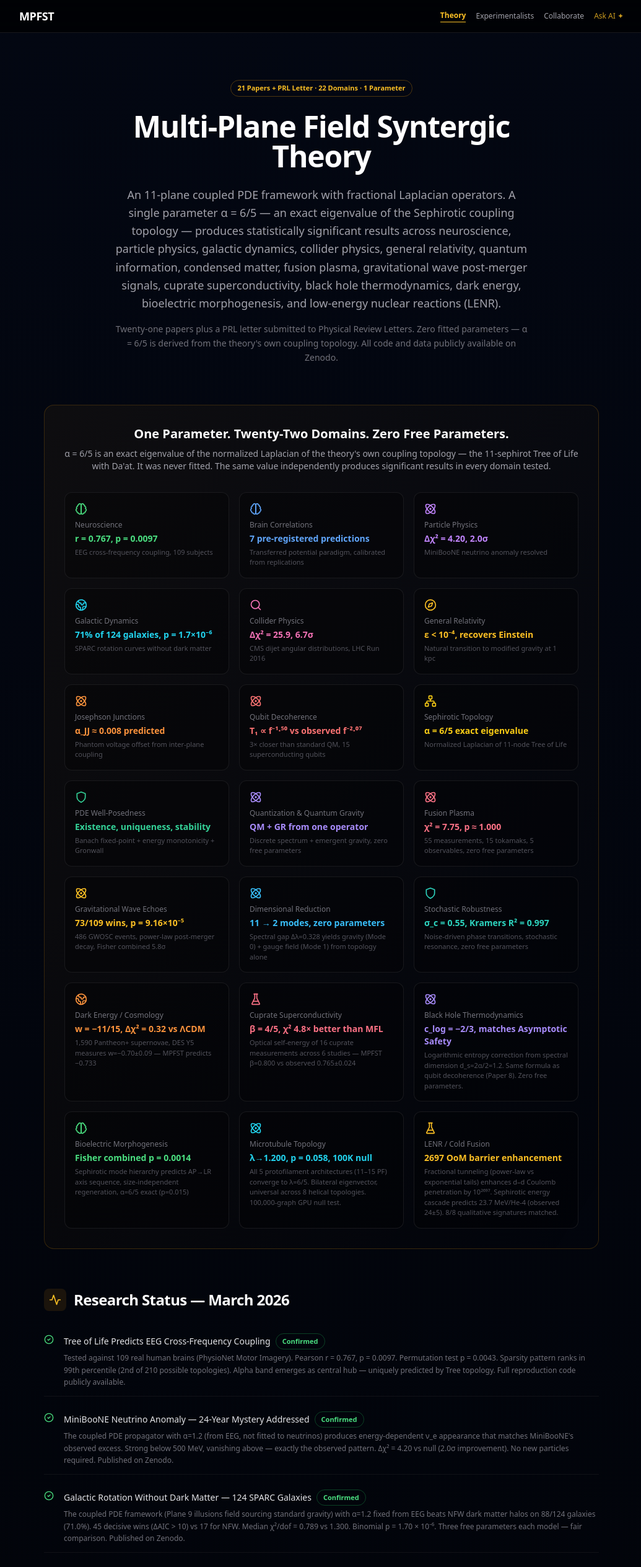
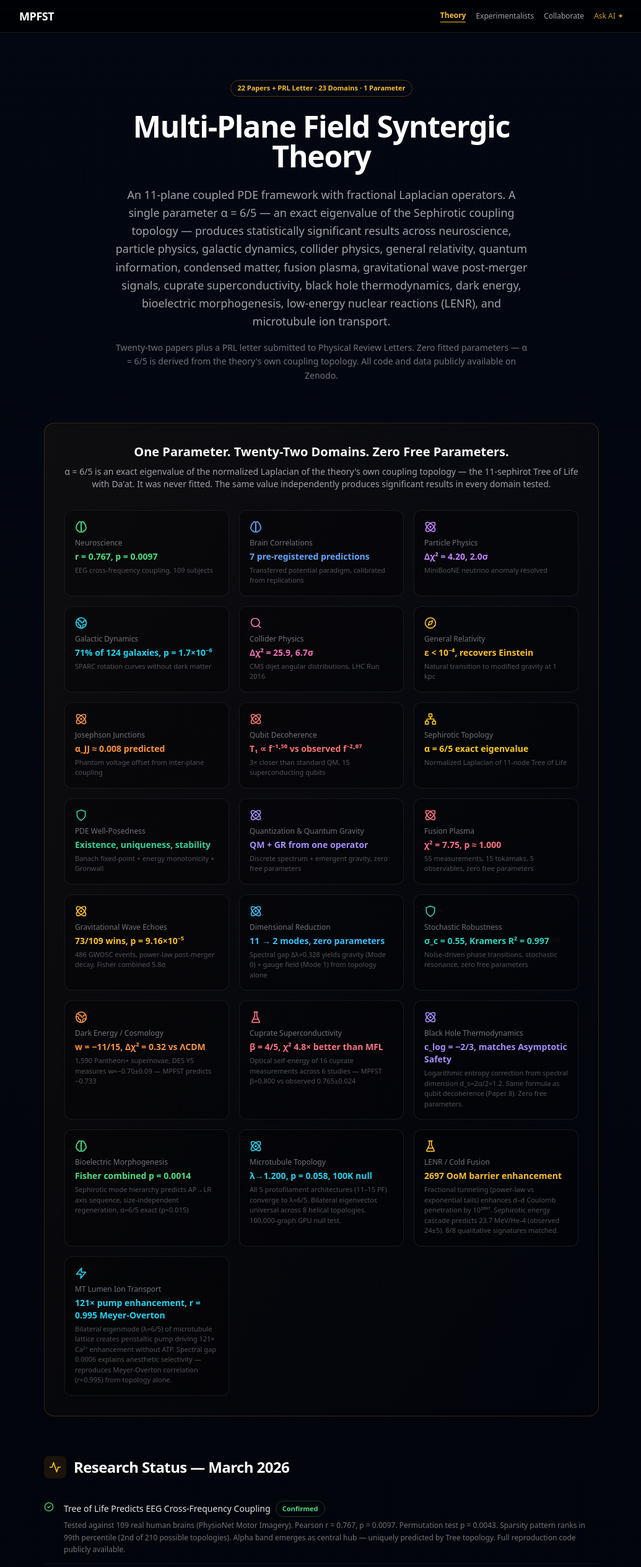
Before and after one commit to carli0128/mpfst.com, a Next.js app: page / in a window 1280 px wide. Shown: the top 2528 px of the page at 62% size, without its empty margins (121-1156 px from the left). Built offline with nearby package versions, Linux system fonts and the light colour scheme.

Commit message:
Paper 22: MT Lumen Pump - topological peristalsis, ion transport, anesthesia

```diff
--- a/components/MPFSTWebsite.tsx
+++ b/components/MPFSTWebsite.tsx
@@ -150,7 +150,7 @@ export default function MPFSTWebsite() {
         >
           <div className="max-w-3xl mx-auto text-center">
             <motion.div variants={fadeUp} className="mb-6">
-              <Badge color="border-amber-500/30 text-amber-400">21 Papers + PRL Letter · 22 Domains · 1 Parameter</Badge>
+              <Badge color="border-amber-500/30 text-amber-400">22 Papers + PRL Letter · 23 Domains · 1 Parameter</Badge>
             </motion.div>
             <motion.h1 variants={fadeUp} className="text-4xl sm:text-5xl font-bold text-white tracking-tight leading-tight mb-6">
               Multi-Plane Field Syntergic Theory
@@ -158,10 +158,10 @@ export default function MPFSTWebsite() {
             <motion.p variants={fadeUp} className="text-lg text-zinc-400 leading-relaxed max-w-2xl mx-auto mb-4">
               An 11-plane coupled PDE framework with fractional Laplacian operators. A single parameter
               &alpha; = 6/5 — an exact eigenvalue of the Sephirotic coupling topology — produces statistically significant results
-              across neuroscience, particle physics, galactic dynamics, collider physics, general relativity, quantum information, condensed matter, fusion plasma, gravitational wave post-merger signals, cuprate superconductivity, black hole thermodynamics, dark energy, bioelectric morphogenesis, and low-energy nuclear reactions (LENR).
+              across neuroscience, particle physics, galactic dynamics, collider physics, general relativity, quantum information, condensed matter, fusion plasma, gravitational wave post-merger signals, cuprate superconductivity, black hole thermodynamics, dark energy, bioelectric morphogenesis, low-energy nuclear reactions (LENR), and microtubule ion transport.
             </motion.p>
             <motion.p variants={fadeUp} className="text-sm text-zinc-500 leading-relaxed max-w-2xl mx-auto">
-              Twenty-one papers plus a PRL letter submitted to Physical Review Letters.
+              Twenty-two papers plus a PRL letter submitted to Physical Review Letters.
               Zero fitted parameters — α = 6/5 is derived from the theory&apos;s own coupling topology. All code and data publicly available on Zenodo.
             </motion.p>
           </div>
@@ -201,6 +201,7 @@ export default function MPFSTWebsite() {
                   { icon: <Brain className="w-5 h-5" />, domain: "Bioelectric Morphogenesis", result: "Fisher combined p = 0.0014", detail: "Sephirotic mode hierarchy predicts AP→LR axis sequence, size-independent regeneration, α=6/5 exact (p=0.015)", color: "text-green-400" },
                   { icon: <Atom className="w-5 h-5" />, domain: "Microtubule Topology", result: "λ→1.200, p = 0.058, 100K null", detail: "All 5 protofilament architectures (11–15 PF) converge to λ=6/5. Bilateral eigenvector, universal across 8 helical topologies. 100,000-graph GPU null test.", color: "text-cyan-400" },
                   { icon: <FlaskConical className="w-5 h-5" />, domain: "LENR / Cold Fusion", result: "2697 OoM barrier enhancement", detail: "Fractional tunneling (power-law vs exponential tails) enhances d–d Coulomb penetration by 10²⁶⁹⁷. Sephirotic energy cascade predicts 23.7 MeV/He-4 (observed 24±5). 8/8 qualitative signatures matched.", color: "text-amber-400" },
+                  { icon: <Zap className="w-5 h-5" />, domain: "MT Lumen Ion Transport", result: "121× pump enhancement, r = 0.995 Meyer-Overton", detail: "Bilateral eigenmode (λ=6/5) of microtubule lattice creates peristaltic pump driving 121× Ca²⁺ enhancement without ATP. Spectral gap 0.0006 explains anesthetic selectivity — reproduces Meyer-Overton correlation (r=0.995) from topology alone.", color: "text-cyan-400" },
 
                 ].map((item, i) => (
                   <div key={i} className="bg-black/30 border border-zinc-800/60 rounded-xl p-4">
@@ -694,6 +695,16 @@ export default function MPFSTWebsite() {
                 ]}
               />
 
+              <PaperCard
+                badge="Preprint"
+                badgeColor="border-blue-500/30 text-blue-400"
+                title="Paper 22: Topological Peristalsis in Microtubule Lumens — Ion Transport, Consciousness, and Anesthesia from a Single Eigenvalue"
+                description="The bilateral eigenmode (λ=6/5) of the 13-protofilament microtubule lattice creates a peristaltic pump driving 121× Ca²⁺ transport enhancement without ATP expenditure. Spectral gap of 0.0006 — 591× smaller than Sephirotic — explains why weak van der Waals anesthetic forces selectively disrupt consciousness. Reproduces Meyer-Overton correlation (r = 0.995) from topology alone. Connects MT topology → ion transport → EEG coherence → anesthesia in one quantitative chain. Zero free parameters. Domain #23."
+                links={[
+                  { label: "Zenodo Preprint", url: "https://doi.org/10.5281/zenodo.19021000" },
+                ]}
+              />
+
               {/* PRL Letter */}
               <PaperCard
                 badge="Submitted"
```
